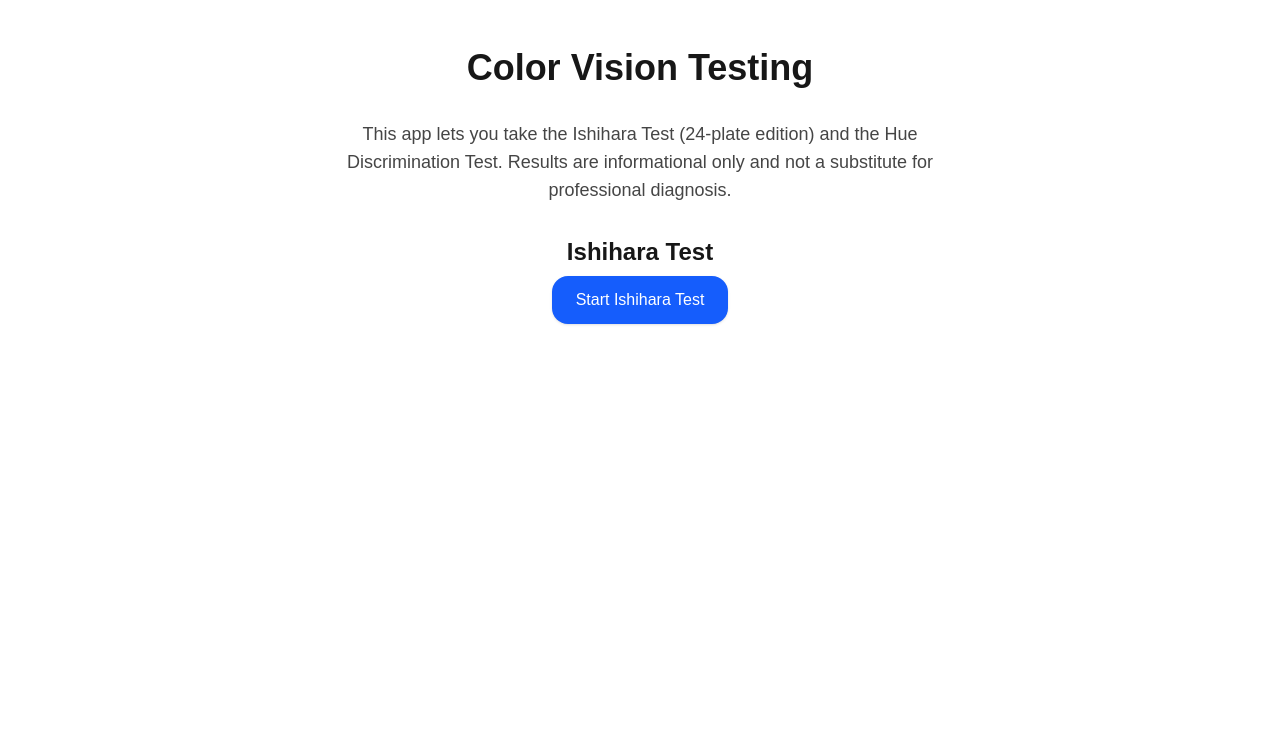
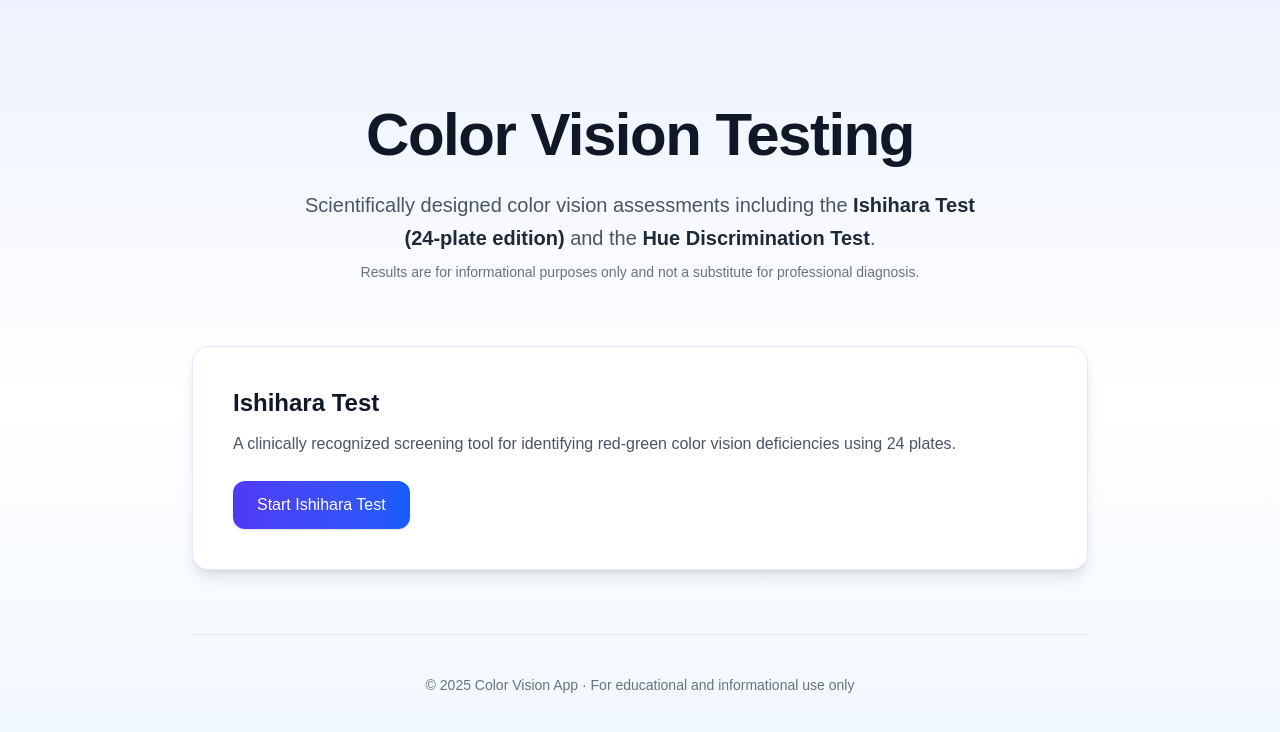
Before and after one commit to manavisharma14/colorblind, a Next.js app: page / in a window 1280 px wide. Shown: the top 732 px of the page. Built offline with nearby package versions, Linux system fonts and the light colour scheme.

Commit message:
made ai pretty

```diff
--- a/src/app/final-results/page.tsx
+++ b/src/app/final-results/page.tsx
@@ -74,24 +74,57 @@ export default function FinalResultsPage() {
       <h1 className="text-3xl font-bold text-center">Final Combined Analysis</h1>
 
       <div className="text-center">
+      <div className="text-center">
   <button
     onClick={runCombinedAnalysis}
-          disabled={loading}
+    disabled={loading || !!analysis}  // disable if analysis already exists
     className="bg-blue-600 text-white px-4 py-2 rounded-lg hover:bg-blue-700 disabled:opacity-50"
   >
     {loading ? "Analyzing..." : "Run Combined AI Analysis"}
   </button>
 </div>
+      </div>
 
       {error && <p className="text-red-600 text-center">{error}</p>}
 
       {analysis && (
-        <div className="bg-white p-6 rounded-lg shadow prose prose-sm max-w-none">
-          <ReactMarkdown remarkPlugins={[remarkGfm]}>
+  <div className="bg-gradient-to-br from-gray-50 to-white border border-gray-200 rounded-xl shadow-lg p-6 max-h-[70vh] overflow-y-auto">
+    <div className="prose prose-gray max-w-none">
+      <ReactMarkdown
+        remarkPlugins={[remarkGfm]}
+        components={{
+          h1: ({ node, ...props }) => (
+            <h1 className="text-2xl font-bold text-indigo-700 border-b pb-2 mb-4" {...props} />
+          ),
+          h2: ({ node, ...props }) => (
+            <h2 className="text-xl font-semibold text-indigo-600 mt-6 mb-2" {...props} />
+          ),
+          h3: ({ node, ...props }) => (
+            <h3 className="text-lg font-medium text-indigo-500 mt-4 mb-1" {...props} />
+          ),
+          p: ({ node, ...props }) => (
+            <p className="text-gray-700 leading-relaxed mb-3" {...props} />
+          ),
+          ul: ({ node, ...props }) => (
+            <ul className="list-disc pl-6 space-y-1 text-gray-700" {...props} />
+          ),
+          li: ({ node, ...props }) => (
+            <li className="marker:text-indigo-500" {...props} />
+          ),
+          strong: ({ node, ...props }) => (
+            <strong className="font-bold text-indigo-800" {...props} />
+          ),
+          code: ({ node, ...props }) => (
+            <code className="px-2 py-0.5 rounded bg-indigo-50 text-indigo-700 font-mono text-sm" {...props} />
+          ),
+        }}
+      >
         {analysis}
       </ReactMarkdown>
     </div>
+  </div>
 )}
+
 
       {!analysis && !loading && (
         <p className="text-gray-500 text-center text-sm">
--- a/src/app/hue-test/page.tsx
+++ b/src/app/hue-test/page.tsx
@@ -1,13 +1,20 @@
-// src/app/hue-test/page.tsx (or HueTest.tsx)
 "use client";
 
 import { useState } from "react";
-import { colorBoxes, ColorBox, ColorChip } from "../../data/colors";
+import { colorBoxes, ColorBox, ColorChip, shuffleBox } from "../../data/colors";
 import Results from "./Results";
 
 export default function HueTest() {
   const [currentBoxIndex, setCurrentBoxIndex] = useState(0);
-  const [shuffledBoxes, setShuffledBoxes] = useState<ColorBox[]>(colorBoxes);
+
+  // Initialize boxes with shuffled middle chips, fixed ends
+  const [shuffledBoxes, setShuffledBoxes] = useState<ColorBox[]>(
+    colorBoxes.map((box) => ({
+      ...box,
+      chips: shuffleBox(box),
+    }))
+  );
+
   const [isComplete, setIsComplete] = useState(false);
   const [userData, setUserData] = useState({ gender: "", age: "" });
 
@@ -27,8 +34,10 @@ export default function HueTest() {
 
     const box = shuffledBoxes[currentBoxIndex];
     const newChips = [...box.chips];
+
     const [moved] = newChips.splice(dragIndex, 1);
     newChips.splice(dropIndex, 0, moved);
+
     const newBoxes = [...shuffledBoxes];
     newBoxes[currentBoxIndex] = { ...box, chips: newChips };
     setShuffledBoxes(newBoxes);
@@ -43,32 +52,53 @@ export default function HueTest() {
   };
 
   if (isComplete) {
-    return <Results boxes={shuffledBoxes} userData={userData} setUserData={setUserData} />;
+    return (
+      <Results
+        boxes={shuffledBoxes}
+        userData={userData}
+        setUserData={setUserData}
+      />
+    );
   }
 
   const box = shuffledBoxes[currentBoxIndex];
 
   return (
     <div key={currentBoxIndex} className="min-h-screen bg-gray-50 p-8">
-      <h1 className="text-3xl font-bold text-center mb-8">What is My Color IQ?</h1>
+      <h1 className="text-3xl font-bold text-center mb-8">
+        What is My Color IQ?
+      </h1>
       <div className="max-w-4xl mx-auto">
-        <p className="text-center mb-6">Arrange the colors in order by hue. Drag the chips to reorder.</p>
+        <p className="text-center mb-6">
+          Arrange the colors in order by hue. Drag the chips to reorder.
+        </p>
         <div className="bg-white rounded-lg shadow p-6">
-          <h2 className="text-xl font-semibold mb-4">Box {box.id}: {box.title}</h2>
+          <h2 className="text-xl font-semibold mb-4">
+            Box {box.id}: {box.title}
+          </h2>
           <div className="flex gap-4 justify-center p-4 bg-gray-100 rounded">
-            {box.chips.map((chip: ColorChip, index: number) => (
-              <div
-                key={chip.id}
-                draggable
-                onDragStart={(e) => handleDragStart(e, index)}
-                onDragOver={handleDragOver}
-                onDrop={(e) => handleDrop(e, index)}
-                className="w-16 h-16 rounded-full border-2 border-gray-300 flex items-center justify-center cursor-move hover:scale-110 transition-transform"
-                style={{ backgroundColor: `rgb(${chip.rgb.join(",")})` }}
-              >
-                {chip.id}
-              </div>
-            ))}
+            {box.chips.map((chip: ColorChip, index: number) => {
+              const isFixed = index === 0 || index === box.chips.length - 1;
+
+              return (
+                <div
+                  key={chip.id}
+                  draggable={!isFixed}
+                  onDragStart={(e) => !isFixed && handleDragStart(e, index)}
+                  onDragOver={(e) => !isFixed && handleDragOver(e)}
+                  onDrop={(e) => !isFixed && handleDrop(e, index)}
+                  className={`w-16 h-16 rounded-full border-2 flex items-center justify-center transition-transform
+                    ${
+                      isFixed
+                        ? "cursor-not-allowed border-gray-500"
+                        : "cursor-move hover:scale-110 border-gray-300"
+                    }`}
+                  style={{ backgroundColor: `rgb(${chip.rgb.join(",")})` }}
+                >
+                  {/* no numbers displayed */}
+                </div>
+              );
+            })}
           </div>
         </div>
         <button
--- a/src/app/page.tsx
+++ b/src/app/page.tsx
@@ -4,25 +4,57 @@ import Link from "next/link";
 
 export default function Home() {
   return (
-    <main className="max-w-3xl mx-auto p-6 md:p-12 space-y-8 text-center">
-      <h1 className="text-4xl font-bold">Color Vision Testing</h1>
-      <p className="opacity-80 text-lg">
-        This app lets you take the Ishihara Test (24-plate edition) and the Hue Discrimination Test.
-        Results are informational only and not a substitute for professional diagnosis.
-      </p>
+    <main className="min-h-screen bg-gradient-to-b from-indigo-50 via-white to-blue-50 flex items-center justify-center px-6">
+      <div className="max-w-4xl w-full space-y-16 text-center">
+        {/* Header */}
+        <header className="space-y-6">
+          <h1 className="text-5xl md:text-6xl font-extrabold text-gray-900 tracking-tight">
+            Color Vision Testing
+          </h1>
+          <p className="text-lg md:text-xl text-gray-600 max-w-2xl mx-auto leading-relaxed">
+            Scientifically designed color vision assessments including the{" "}
+            <span className="font-semibold text-gray-800">
+              Ishihara Test (24-plate edition)
+            </span>{" "}
+            and the{" "}
+            <span className="font-semibold text-gray-800">
+              Hue Discrimination Test
+            </span>
+            . <br />
+            <span className="block mt-2 text-sm text-gray-500">
+              Results are for informational purposes only and not a substitute
+              for professional diagnosis.
+            </span>
+          </p>
+        </header>
 
-      <div className="space-y-6">
-        <div>
-          <h2 className="text-2xl font-semibold">Ishihara Test</h2>
-          <div className="space-x-4 mt-2">
+        {/* Test Options */}
+        <section className="text-center">
+          {/* Ishihara Test */}
+          <div className="p-10 rounded-2xl bg-white shadow-lg hover:shadow-2xl transition duration-300 border border-indigo-100 text-left">
+            <h2 className="text-2xl font-semibold text-gray-900">
+              Ishihara Test
+            </h2>
+            <p className="mt-3 text-gray-600 leading-relaxed">
+              A clinically recognized screening tool for identifying red-green
+              color vision deficiencies using 24 plates.
+            </p>
             <Link
               href="/ishihara"
-              className="inline-block rounded-2xl bg-blue-600 text-white px-6 py-3 shadow hover:bg-blue-700"
+              className="inline-block mt-6 px-6 py-3 rounded-xl bg-gradient-to-r from-indigo-600 to-blue-600 text-white font-medium shadow hover:from-indigo-700 hover:to-blue-700 transition"
             >
               Start Ishihara Test
             </Link>
           </div>
-        </div>
+
+
+        </section>
+
+        {/* Footer */}
+        <footer className="pt-10 border-t border-gray-200 text-sm text-gray-500">
+          © {new Date().getFullYear()} Color Vision App · For educational and
+          informational use only
+        </footer>
       </div>
     </main>
   );
```
Also changed, not shown: src/data/colors.ts (+6 -3 lines). Lines whose indentation alone changed are shown as unchanged.
